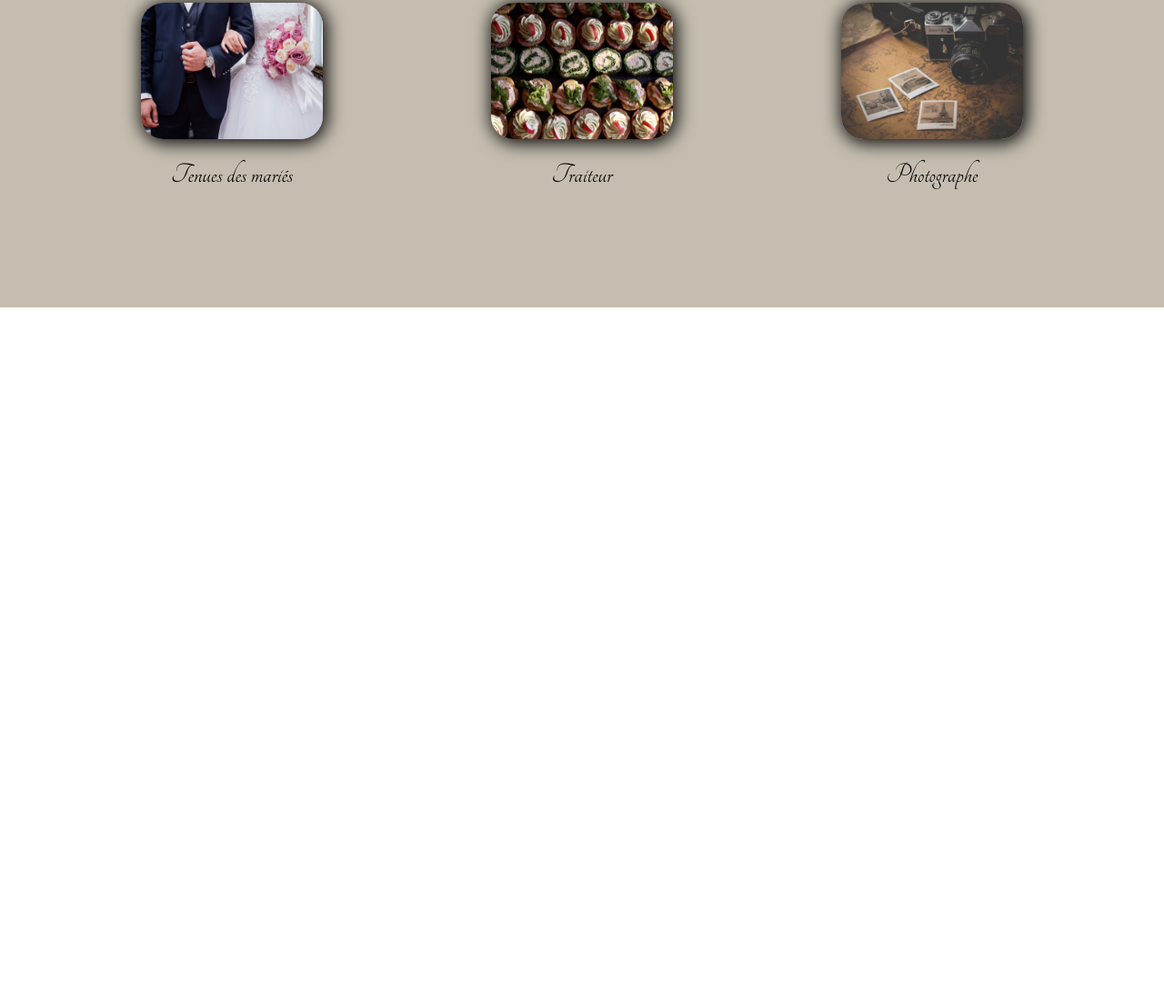
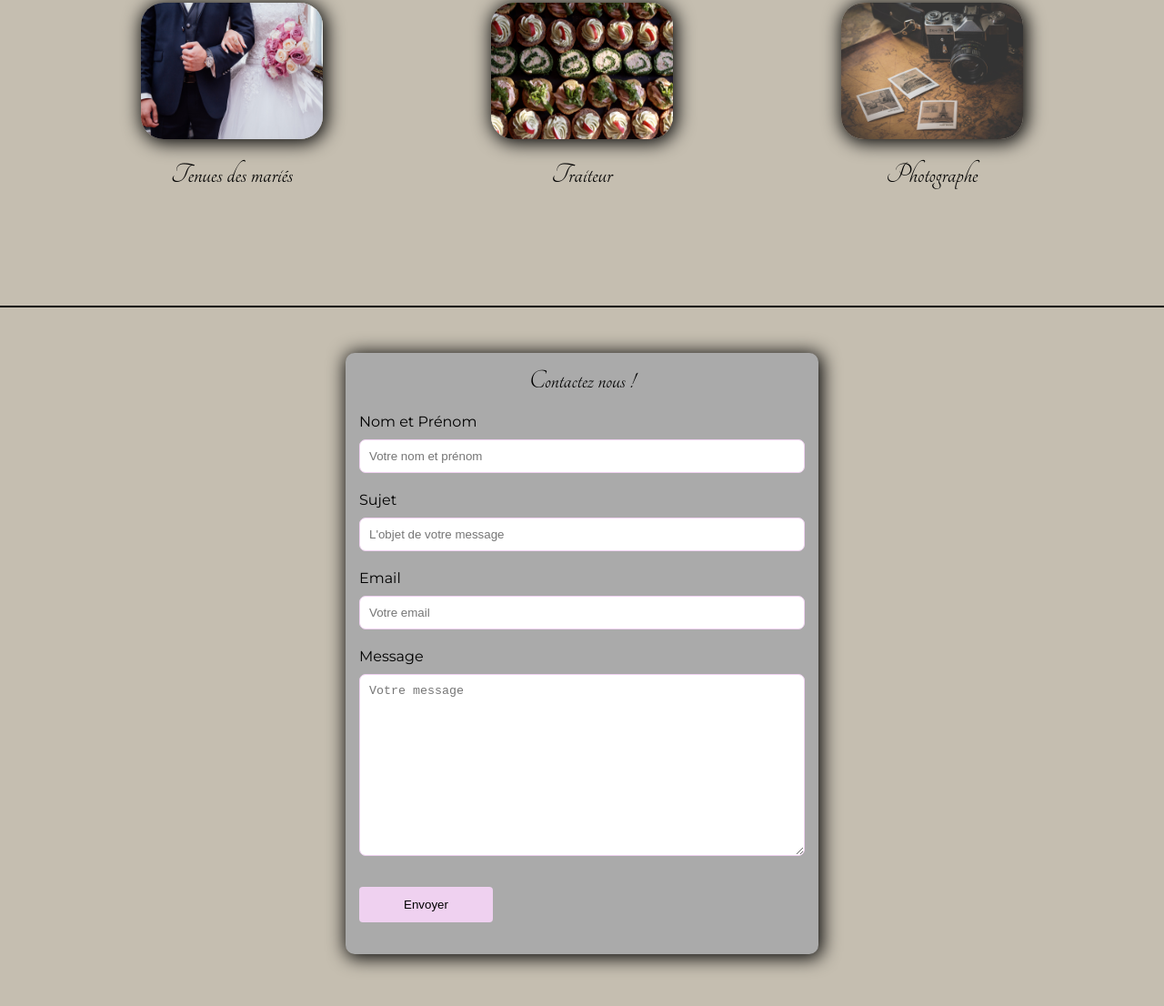
Before and after one commit to ThomasKtz/site-wedding-planner, a plain HTML site: page index.html in a window 1280 px wide. Shown: the part 892-1998 px from the top of the page at 91% size. Before the commit the page ends 1230 px from the top, so only its background shows below. Drawn offline with Linux system fonts and the light colour scheme.

Commit message:
création et style du formulaire de contact

```diff
--- a/index.html
+++ b/index.html
@@ -22,7 +22,7 @@
 
                 <li> <a href="#prestations">Prestations</a></li>
                 <li> <a href="#">Evenements Nationaux</a></li>
-                <li> <a href="#">Contactez-moi</a></li>
+                <li> <a href="#contact">Contactez nous</a></li>
             </ul>
         </nav>
     </header>
@@ -84,5 +84,27 @@
     </div>
     </section>
 
+    <section id="contact" class="contact">
+        <div class="formulaire">
+            <p>Contactez nous !</p>
+            <form action="">
+                <label for="names">Nom et Prénom</label>
+                <input type="text" name="firstname" id="names" placeholder="Votre nom et prénom">
+
+                <label for="sujet">Sujet</label>
+                <input type="text" name="sujet" id="sujet" placeholder="L'objet de votre message">
+
+                <label for="email">Email</label>
+                <input type="email" name="email" id="email" placeholder="Votre email">
+
+                <label for="message">Message</label>
+                <textarea name="message" id="message" placeholder="Votre message"></textarea>
+
+                <input type="submit" value="Envoyer">
+            </form>
+        </div>
+
+    </section>
+
 </body>
 </html>
--- a/style.css
+++ b/style.css
@@ -19,7 +19,6 @@
 
 body{
     font-family: 'Montserrat', sans-serif;
-
 }
 
 
@@ -227,6 +226,7 @@ nav{
     background-color: #c5beb0 ;
     font-family: 'Tangerine', cursive;
     font-size: 32px;
+    border-bottom: 2px solid black;
 
 }
 .services-container{
@@ -280,5 +280,53 @@ nav{
     .services{
         height: 750px;
     }
+}
 
+                                                                                  /* CONTACT */
+
+
+.contact{
+    background-color: #c5beb0 ;
+    height: 900px;
+    padding-top: 50px;
 }
+.contact .formulaire{
+    width: 70%;
+    margin: auto;
+    background-color: #aaaaaa;
+    border-radius: 10px;
+    padding: 15px;
+    box-shadow: 2px 2px 20px 2px #000000;
+    max-width: 520px;
+}
+.contact .formulaire p{
+   text-align: center;
+   font-family: 'Tangerine', cursive;
+   font-size: 30px;
+   margin-bottom: 20px;
+}
+input, textarea{
+    width: 100%;
+    padding: 10px;
+    border-radius: 7px;
+    border: 1px solid #efd1f0;
+    margin-top: 10px;
+    margin-bottom: 20px;
+}
+textarea{
+    height: 200px;
+}
+
+input[type=submit] {
+    background-color: #efd1f0;
+    color: black;
+    padding: 12px 20px;
+    border: none;
+    border-radius: 4px;
+    cursor: pointer;
+    width: 30%;
+  }
+
+  input[type=submit]:hover {
+    background-color: white;
+  }
```
